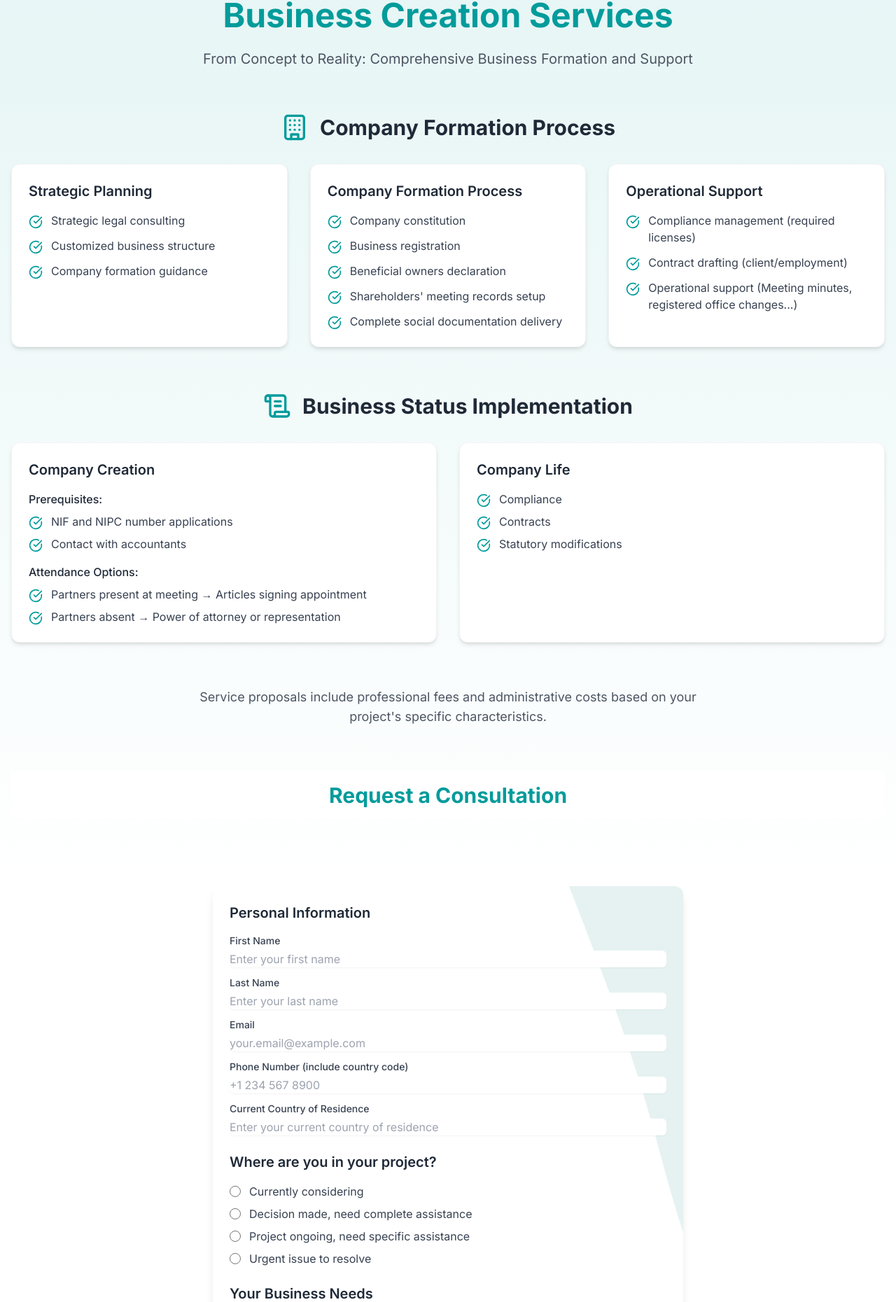
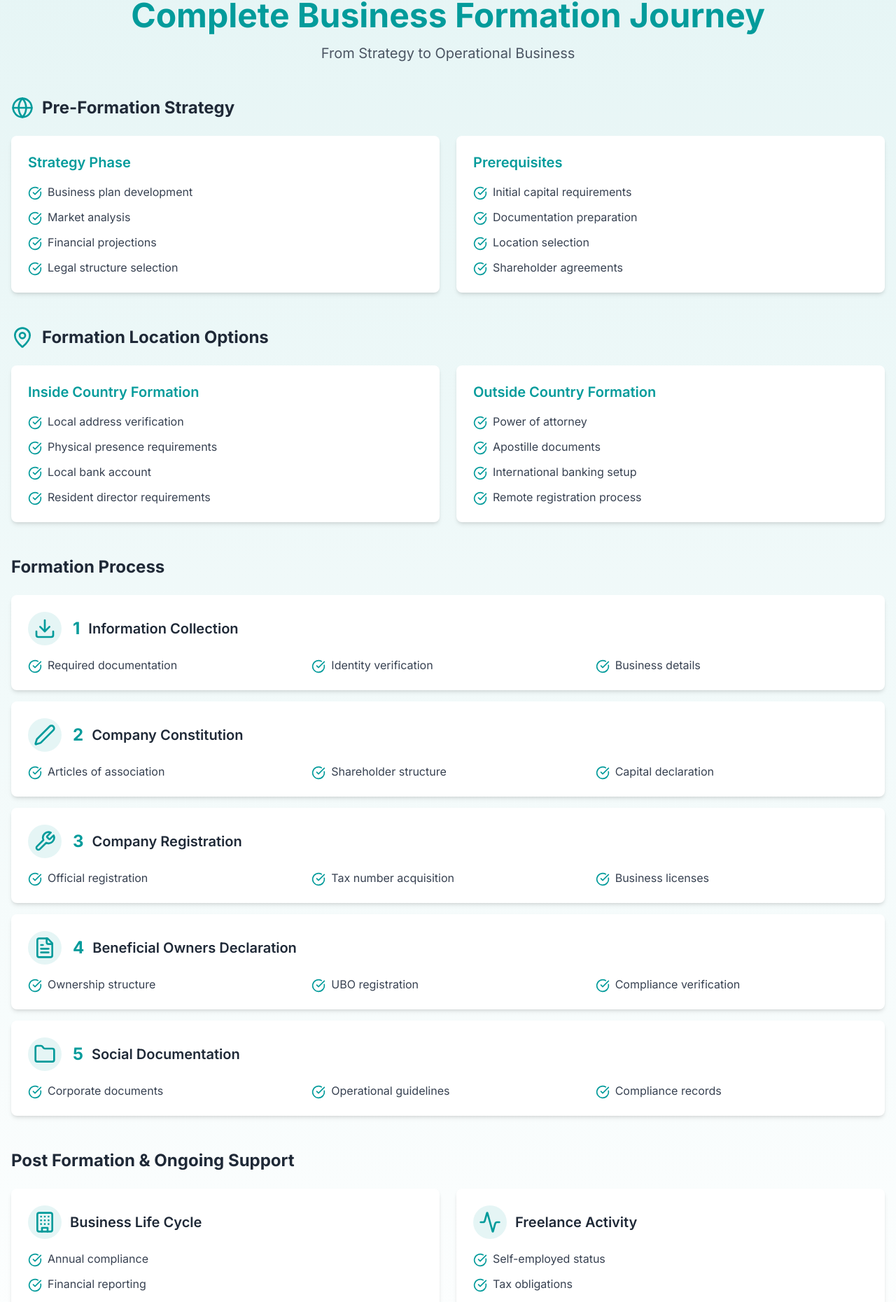
Before and after one commit to mouniamikou/lawyer-mounia, a Next.js app: page /business in a window 1280 px wide. Shown: the part 98-1958 px from the top of the page at 70% size. Built offline with nearby package versions, Linux system fonts and the light colour scheme.

Commit message:
update business page

```diff
--- a/src/components/business/BusinessComponent.jsx
+++ b/src/components/business/BusinessComponent.jsx
@@ -2,13 +2,17 @@
 import React from 'react';
 import { motion } from 'framer-motion';
 import {
-  LightbulbIcon,
+  DownloadIcon,
+  PenIcon,
+  WrenchIcon,
+  FileTextIcon,
+  FolderIcon,
+  CheckCircleIcon,
+  Users2Icon,
   BuildingIcon,
-  ClipboardCheckIcon,
-  FileTextIcon,
-  ScrollTextIcon,
-  BookOpenIcon,
-  CheckCircleIcon
+  MapPinIcon,
+  ActivityIcon,
+  GlobeIcon
 } from 'lucide-react';
 
 const BusinessServicesPage = () => {
@@ -33,94 +37,145 @@ const BusinessServicesPage = () => {
     }
   };
 
-  const companyFormationSteps = [
+  const preRequisites = [
     {
-      title: "Strategic Planning",
+      title: "Strategy Phase",
       items: [
-        "Strategic legal consulting",
-        "Customized business structure",
-        "Company formation guidance"
+        "Business plan development",
+        "Market analysis",
+        "Financial projections",
+        "Legal structure selection"
       ]
     },
     {
-      title: "Company Formation Process",
+      title: "Prerequisites",
       items: [
-        "Company constitution",
-        "Business registration",
-        "Beneficial owners declaration",
-        "Shareholders' meeting records setup",
-        "Complete social documentation delivery"
-      ]
-    },
-    {
-      title: "Operational Support",
-      items: [
-        "Compliance management (required licenses)",
-        "Contract drafting (client/employment)",
-        "Operational support (Meeting minutes, registered office changes...)"
+        "Initial capital requirements",
+        "Documentation preparation",
+        "Location selection",
+        "Shareholder agreements"
       ]
     }
   ];
 
-  const businessStatusSetup = {
-    title: "Business Status Implementation",
-    steps: [
+  const locationOptions = [
     {
-        label: "Company Creation",
-        prerequisites: [
-          "NIF and NIPC number applications",
-          "Contact with accountants"
-        ],
-        presence: [
-          "Partners present at meeting → Articles signing appointment",
-          "Partners absent → Power of attorney or representation"
+      title: "Inside Country Formation",
+      requirements: [
+        "Local address verification",
+        "Physical presence requirements",
+        "Local bank account",
+        "Resident director requirements"
       ]
     },
     {
-        label: "Company Life",
+      title: "Outside Country Formation",
       requirements: [
-          "Compliance",
-          "Contracts",
+        "Power of attorney",
+        "Apostille documents",
+        "International banking setup",
+        "Remote registration process"
+      ]
+    }
+  ];
+
+  const formationSteps = [
+    {
+      icon: <DownloadIcon className="w-8 h-8 text-[#039B9B]" />,
+      number: "1",
+      title: "Information Collection",
+      items: ["Required documentation", "Identity verification", "Business details"]
+    },
+    {
+      icon: <PenIcon className="w-8 h-8 text-[#039B9B]" />,
+      number: "2",
+      title: "Company Constitution",
+      items: ["Articles of association", "Shareholder structure", "Capital declaration"]
+    },
+    {
+      icon: <WrenchIcon className="w-8 h-8 text-[#039B9B]" />,
+      number: "3",
+      title: "Company Registration",
+      items: ["Official registration", "Tax number acquisition", "Business licenses"]
+    },
+    {
+      icon: <FileTextIcon className="w-8 h-8 text-[#039B9B]" />,
+      number: "4",
+      title: "Beneficial Owners Declaration",
+      items: ["Ownership structure", "UBO registration", "Compliance verification"]
+    },
+    {
+      icon: <FolderIcon className="w-8 h-8 text-[#039B9B]" />,
+      number: "5",
+      title: "Social Documentation",
+      items: ["Corporate documents", "Operational guidelines", "Compliance records"]
+    }
+  ];
+
+  const postFormationSteps = [
+    // {
+    //   icon: <Users2Icon className="w-8 h-8 text-[#039B9B]" />,
+    //   title: "Shareholder Management",
+    //   items: [
+    //     "Shareholder meetings",
+    //     "Voting procedures",
+    //     "Rights and obligations",
+    //     "Share transfers"
+    //   ]
+    // },
+    {
+      icon: <BuildingIcon className="w-8 h-8 text-[#039B9B]" />,
+      title: "Business Life Cycle",
+      items: [
+        "Annual compliance",
+        "Financial reporting",
+        "Corporate changes",
         "Statutory modifications"
       ]
+    },
+    {
+      icon: <ActivityIcon className="w-8 h-8 text-[#039B9B]" />,
+      title: "Freelance Activity",
+      items: [
+        "Self-employed status",
+        "Tax obligations",
+        "Social security",
+        "Professional insurance"
+      ]
     }
-    ]
-  };
+  ];
 
   return (
-    <div className="min-h-screen bg-gradient-to-b from-[#039B9B]/10 to-white py-24 px-4">
+    <div className="min-h-screen bg-gradient-to-b py-24 from-[#039B9B]/10 to-white  px-4">
       <motion.div
         variants={containerVariants}
         initial="hidden"
         animate="visible"
         className="max-w-7xl mx-auto"
       >
-        <motion.div variants={itemVariants} className="text-center mb-16">
-          <h1 className="text-4xl md:text-5xl font-bold text-[#039B9B] mb-6">
-            Business Creation Services
+        <motion.div variants={itemVariants} className="text-center mb-12">
+          <h1 className="text-4xl md:text-5xl font-bold text-[#039B9B] mb-4">
+            Complete Business Formation Journey
           </h1>
           <p className="text-xl text-gray-600 max-w-3xl mx-auto">
-            From Concept to Reality: Comprehensive Business Formation and Support
+            From Strategy to Operational Business
           </p>
         </motion.div>
 
-        {/* Main Services Section */}
-        <motion.section variants={itemVariants} className="mb-16">
-          <div className="flex items-center justify-center mb-8">
-            <BuildingIcon className="w-10 h-10 text-[#039B9B] mr-4" />
-            <h2 className="text-3xl font-bold text-gray-800">Company Formation Process</h2>
-          </div>
-          <div className="grid md:grid-cols-3 gap-8">
-            {companyFormationSteps.map((section, index) => (
-              <div
-                key={index}
-                className="bg-white rounded-xl shadow-md hover:shadow-xl transition-shadow duration-300 p-6 border border-gray-100"
-              >
-                <h3 className="text-xl font-semibold text-gray-800 mb-4">{section.title}</h3>
+        {/* Pre-Formation Phase */}
+        <motion.section variants={itemVariants} className="mb-12">
+          <h2 className="text-2xl font-bold text-gray-800 mb-6 flex items-center">
+            <GlobeIcon className="w-8 h-8 text-[#039B9B] mr-3" />
+            Pre-Formation Strategy
+          </h2>
+          <div className="grid md:grid-cols-2 gap-6">
+            {preRequisites.map((phase, index) => (
+              <div key={index} className="bg-white rounded-lg shadow-md p-6">
+                <h3 className="text-xl font-semibold text-[#039B9B] mb-4">{phase.title}</h3>
                 <ul className="space-y-3">
-                  {section.items.map((item, itemIndex) => (
-                    <li key={itemIndex} className="flex items-start">
-                      <CheckCircleIcon className="w-5 h-5 text-[#039B9B] mt-1 mr-3 flex-shrink-0" />
+                  {phase.items.map((item, i) => (
+                    <li key={i} className="flex items-start">
+                      <CheckCircleIcon className="w-5 h-5 text-[#039B9B] mt-1 mr-2" />
                       <span className="text-gray-700">{item}</span>
                     </li>
                   ))}
@@ -130,71 +185,86 @@ const BusinessServicesPage = () => {
           </div>
         </motion.section>
 
-        {/* Business Status Implementation */}
-        <motion.section variants={itemVariants} className="mb-16">
-          <div className="flex items-center justify-center mb-8">
-            <ScrollTextIcon className="w-10 h-10 text-[#039B9B] mr-4" />
-            <h2 className="text-3xl font-bold text-gray-800">{businessStatusSetup.title}</h2>
-          </div>
-          <div className="grid md:grid-cols-2 gap-8">
-            {businessStatusSetup.steps.map((step, index) => (
-              <div
-                key={index}
-                className="bg-white rounded-xl shadow-md hover:shadow-xl transition-shadow duration-300 p-6 border border-gray-100"
-              >
-                <h3 className="text-xl font-semibold text-gray-800 mb-4">{step.label}</h3>
-                {step.prerequisites && (
-                  <div className="mb-4">
-                    <h4 className="font-medium text-gray-800 mb-2">Prerequisites:</h4>
-                    <ul className="space-y-2">
-                      {step.prerequisites.map((prereq, idx) => (
-                        <li key={idx} className="flex items-start">
-                          <CheckCircleIcon className="w-5 h-5 text-[#039B9B] mt-1 mr-3 flex-shrink-0" />
-                          <span className="text-gray-700">{prereq}</span>
-                        </li>
-                      ))}
-                    </ul>
-                  </div>
-                )}
-                {step.presence && (
-                  <div>
-                    <h4 className="font-medium text-gray-800 mb-2">Attendance Options:</h4>
-                    <ul className="space-y-2">
-                      {step.presence.map((option, idx) => (
-                        <li key={idx} className="flex items-start">
-                          <CheckCircleIcon className="w-5 h-5 text-[#039B9B] mt-1 mr-3 flex-shrink-0" />
-                          <span className="text-gray-700">{option}</span>
-                        </li>
-                      ))}
-                    </ul>
-                  </div>
-                )}
-                {step.requirements && (
-                  <ul className="space-y-2">
-                    {step.requirements.map((req, idx) => (
-                      <li key={idx} className="flex items-start">
-                        <CheckCircleIcon className="w-5 h-5 text-[#039B9B] mt-1 mr-3 flex-shrink-0" />
+        {/* Location Options */}
+        <motion.section variants={itemVariants} className="mb-12">
+          <h2 className="text-2xl font-bold text-gray-800 mb-6 flex items-center">
+            <MapPinIcon className="w-8 h-8 text-[#039B9B] mr-3" />
+            Formation Location Options
+          </h2>
+          <div className="grid md:grid-cols-2 gap-6">
+            {locationOptions.map((option, index) => (
+              <div key={index} className="bg-white rounded-lg shadow-md p-6">
+                <h3 className="text-xl font-semibold text-[#039B9B] mb-4">{option.title}</h3>
+                <ul className="space-y-3">
+                  {option.requirements.map((req, i) => (
+                    <li key={i} className="flex items-start">
+                      <CheckCircleIcon className="w-5 h-5 text-[#039B9B] mt-1 mr-2" />
                       <span className="text-gray-700">{req}</span>
                     </li>
                   ))}
                 </ul>
-                )}
               </div>
             ))}
           </div>
         </motion.section>
 
-        {/* Service Note */}
-        <motion.div variants={itemVariants} className="text-center mb-16">
-          <p className="text-lg text-gray-600 max-w-3xl mx-auto">
-            Service proposals include professional fees and administrative costs based on your project's specific characteristics.
-          </p>
-        </motion.div>
+        {/* Formation Steps */}
+        <motion.section variants={itemVariants} className="mb-12">
+          <h2 className="text-2xl font-bold text-gray-800 mb-6">Formation Process</h2>
+          <div className="space-y-4">
+            {formationSteps.map((step, index) => (
+              <div key={index} className="bg-white rounded-lg shadow-md p-6">
+                <div className="flex items-center mb-4">
+                  <div className="bg-[#039B9B]/10 rounded-full p-2 mr-4">
+                    {step.icon}
+                  </div>
+                  <div className="flex items-center">
+                    <span className="text-2xl font-bold text-[#039B9B] mr-3">{step.number}</span>
+                    <h3 className="text-xl font-semibold text-gray-800">{step.title}</h3>
+                  </div>
+                </div>
+                <ul className="grid md:grid-cols-3 gap-4">
+                  {step.items.map((item, i) => (
+                    <li key={i} className="flex items-start">
+                      <CheckCircleIcon className="w-5 h-5 text-[#039B9B] mt-1 mr-2" />
+                      <span className="text-gray-700">{item}</span>
+                    </li>
+                  ))}
+                </ul>
+              </div>
+            ))}
+          </div>
+        </motion.section>
+
+        {/* Post Formation */}
+        <motion.section variants={itemVariants} className="mb-12">
+          <h2 className="text-2xl font-bold text-gray-800 mb-6">Post Formation & Ongoing Support</h2>
+          <div className="grid md:grid-cols-2 gap-6">
+            {postFormationSteps.map((step, index) => (
+              <div key={index} className="bg-white rounded-lg shadow-md p-6">
+                <div className="flex items-center mb-4">
+                  <div className="bg-[#039B9B]/10 rounded-full p-2 mr-3">
+                    {step.icon}
+                  </div>
+                  <h3 className="text-xl font-semibold text-gray-800">{step.title}</h3>
+                </div>
+                <ul className="space-y-3">
+                  {step.items.map((item, i) => (
+                    <li key={i} className="flex items-start">
+                      <CheckCircleIcon className="w-5 h-5 text-[#039B9B] mt-1 mr-2" />
+                      <span className="text-gray-700">{item}</span>
+                    </li>
+                  ))}
+                </ul>
+              </div>
+            ))}
+          </div>
+        </motion.section>
 
         <motion.div variants={itemVariants} className="text-center">
-        <h1 className="bg-white text-3xl font-bold text-[#039B9B] px-8 py-4 ">
-            Request a Consultation
-          </h1>
+          <h2 className=" text-2xl font-bold text-[#039B9B] px-8 py-4 inline-block rounded-lg ">
+            Start Your Business Journey Today
+          </h2>
         </motion.div>
       </motion.div>
     </div>
```
Lines whose indentation alone changed are shown as unchanged.
